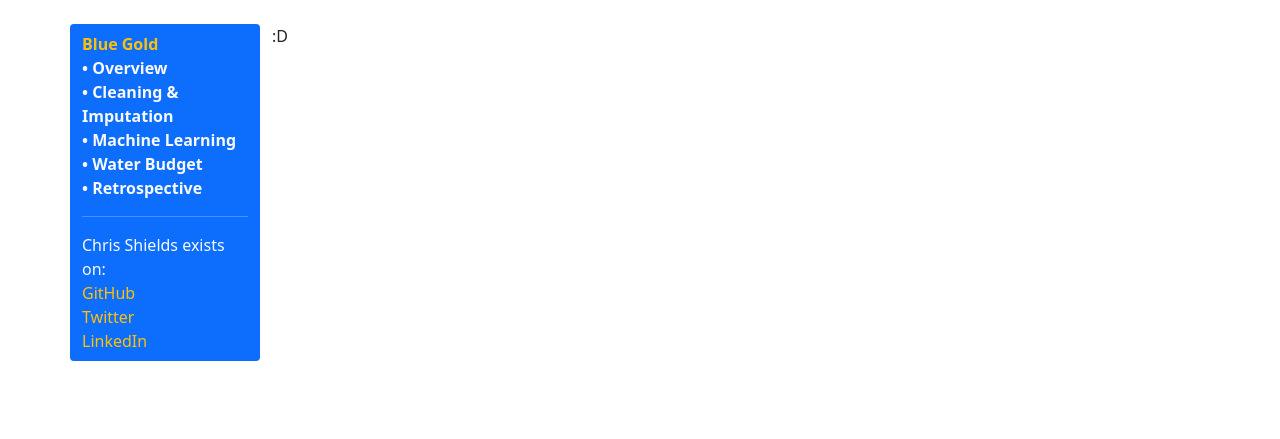
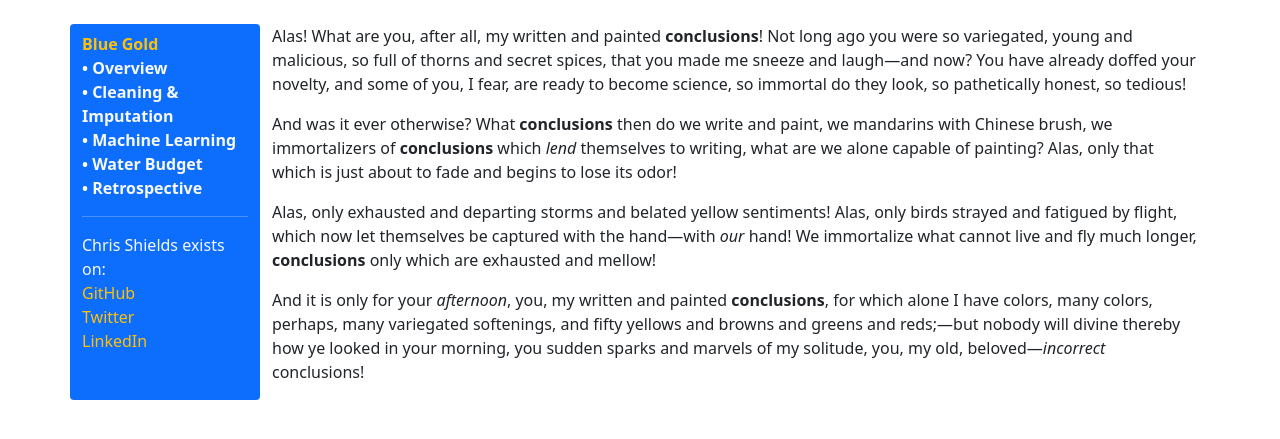
Before and after one commit to cshields143/acea_heroku, a Flask app: page /retro in a window 1280 px wide. Shown: the top 439 px of the page. Run offline with Flask 2, Linux system fonts and the light colour scheme.

Commit message:
all done thats enough

```diff
--- a/flaskr/templates/alldone.html
+++ b/flaskr/templates/alldone.html
@@ -1,5 +1,9 @@
 {% extends 'base.html' %}
 
 {% block content %}
-:D
+
+<p>Alas! What are you, after all, my written and painted <strong>conclusions</strong>! Not long ago you were so variegated, young and malicious, so full of thorns and secret spices, that you made me sneeze and laugh&mdash;and now? You have already doffed your novelty, and some of you, I fear, are ready to become science, so immortal do they look, so pathetically honest, so tedious!</p>
+<p>And was it ever otherwise? What <strong>conclusions</strong> then do we write and paint, we mandarins with Chinese brush, we immortalizers of <strong>conclusions</strong> which <em>lend</em> themselves to writing, what are we alone capable of painting? Alas, only that which is just about to fade and begins to lose its odor!</p>
+<p>Alas, only exhausted and departing storms and belated yellow sentiments! Alas, only birds strayed and fatigued by flight, which now let themselves be captured with the hand&mdash;with <em>our</em> hand! We immortalize what cannot live and fly much longer, <strong>conclusions</strong> only which are exhausted and mellow!</p>
+<p>And it is only for your <em>afternoon</em>, you, my written and painted <strong>conclusions</strong>, for which alone I have colors, many colors, perhaps, many variegated softenings, and fifty yellows and browns and greens and reds;&mdash;but nobody will divine thereby how ye looked in your morning, you sudden sparks and marvels of my solitude, you, my old, beloved&mdash;<em>incorrect</em> conclusions!</p>
 {% endblock %}
```
